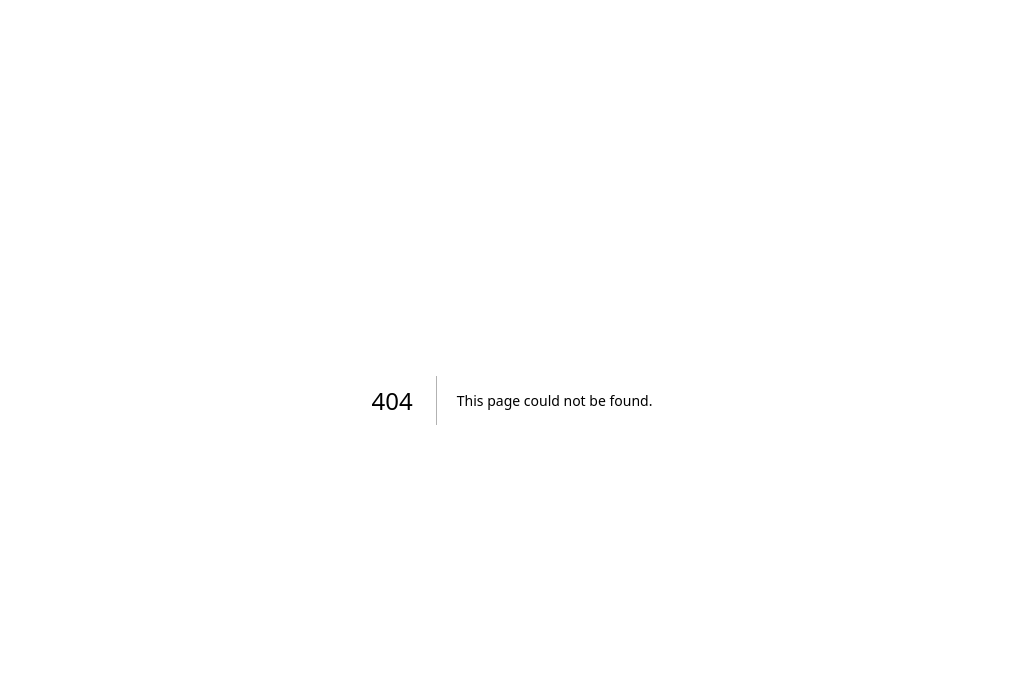
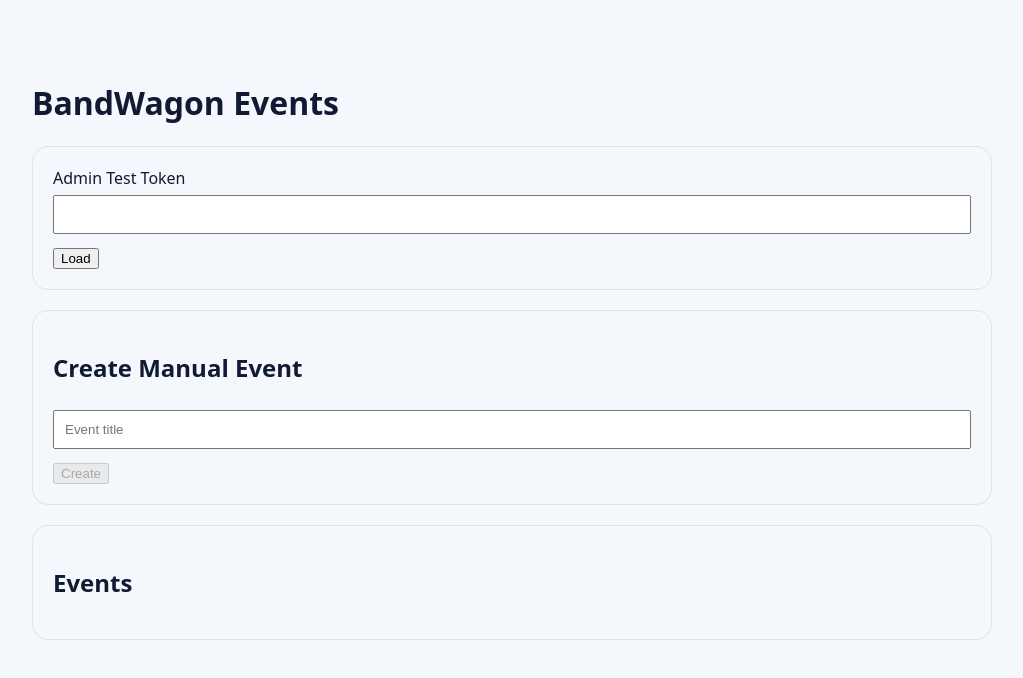
Before and after one commit to harrisonwardtechnology/BandWagon, a Next.js app in the folder apps/web/: page /admin/events in a window 1280 px wide. Before the commit this address had no page. Shown: the top 678 px of the page, without its empty margins (128-1151 px from the left). Built offline with nearby package versions, Linux system fonts and the light colour scheme.

Commit message:
Add admin events console

```diff
--- /dev/null
+++ b/apps/web/src/app/admin/events/page.tsx
@@ -0,0 +1,69 @@
+"use client";
+
+import { useState } from "react";
+
+export default function EventsAdminPage() {
+  const [token, setToken] = useState("");
+  const [organizationId, setOrganizationId] = useState("");
+  const [organizations, setOrganizations] = useState<any[]>([]);
+  const [events, setEvents] = useState<any[]>([]);
+  const [message, setMessage] = useState("");
+  const [title, setTitle] = useState("");
+
+  async function load(orgId = organizationId) {
+    const suffix = orgId ? `?organizationId=${encodeURIComponent(orgId)}` : "";
+    const response = await fetch(`/api/admin/events${suffix}`, {
+      headers: { "x-bandwagon-admin-token": token },
+    });
+    const data = await response.json().catch(() => ({}));
+    if (!response.ok) return setMessage(data.error || "Unable to load events");
+    setOrganizations(data.organizations || []);
+    setEvents(data.events || []);
+    if (!orgId && data.organizations?.[0]) setOrganizationId(data.organizations[0].id);
+  }
+
+  async function runAction(action: string) {
+    const response = await fetch("/api/admin/events", {
+      method: "POST",
+      headers: { "content-type": "application/json", "x-bandwagon-admin-token": token },
+      body: JSON.stringify({ action, organizationId, title }),
+    });
+    const data = await response.json().catch(() => ({}));
+    setMessage(response.ok ? JSON.stringify(data) : data.error || "Action failed");
+    if (response.ok) await load();
+  }
+
+  const input = { width: "100%", padding: 10, margin: "6px 0 12px" } as const;
+  const card = { marginTop: 20, padding: 20, border: "1px solid #dbe3ef", borderRadius: 16 } as const;
+
+  return (
+    <main style={{ maxWidth: 1000, margin: "40px auto", padding: 20, fontFamily: "system-ui,sans-serif" }}>
+      <h1>BandWagon Events</h1>
+      <section style={card}>
+        <label>Admin Test Token</label>
+        <input type="password" value={token} onChange={(e) => setToken(e.target.value)} style={input} />
+        <button onClick={() => load()}>Load</button>
+      </section>
+      {organizations.length > 0 && (
+        <section style={card}>
+          <label>Organization</label>
+          <select value={organizationId} onChange={(e) => { setOrganizationId(e.target.value); load(e.target.value); }} style={input}>
+            {organizations.map((o) => <option key={o.id} value={o.id}>{o.name}</option>)}
+          </select>
+          <button onClick={() => runAction("bind-google")}>Bind Active Google Connection</button>{" "}
+          <button onClick={() => runAction("normalize")}>Normalize Imported Events</button>
+        </section>
+      )}
+      <section style={card}>
+        <h2>Create Manual Event</h2>
+        <input value={title} onChange={(e) => setTitle(e.target.value)} placeholder="Event title" style={input} />
+        <button onClick={() => runAction("create-manual")} disabled={!organizationId || !title.trim()}>Create</button>
+      </section>
+      {message && <p style={card}>{message}</p>}
+      <section style={card}>
+        <h2>Events</h2>
+        {events.map((event) => <div key={event.id} style={{ padding: 10, borderBottom: "1px solid #eee" }}><strong>{event.title}</strong> · {event.source_type}</div>)}
+      </section>
+    </main>
+  );
+}
```
